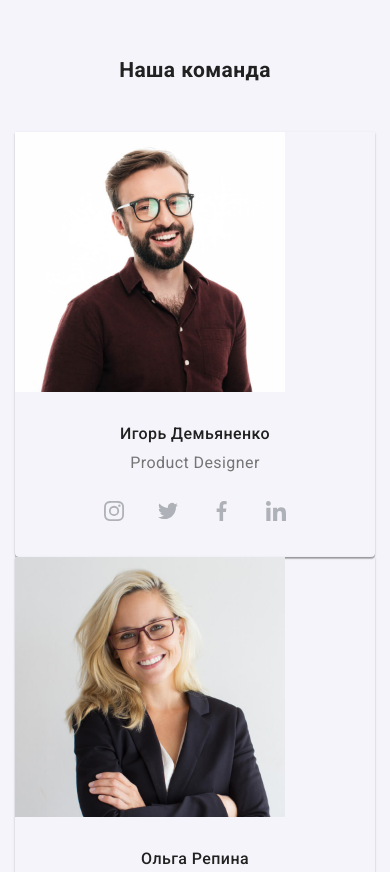
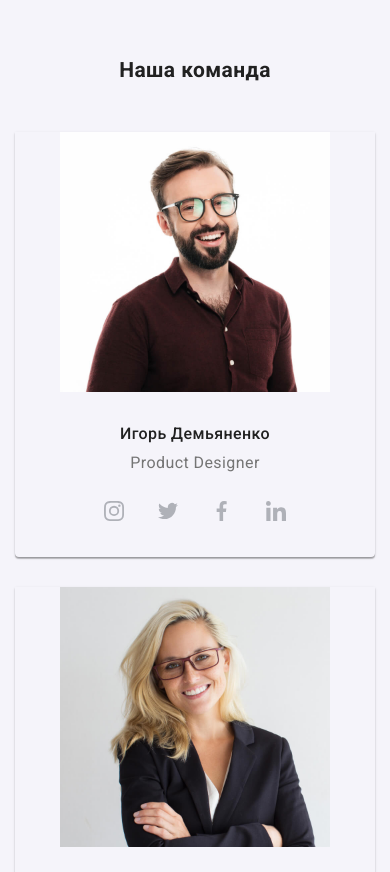
Before and after one commit to AntonVladychenko/goit-markup-hw-08, a plain HTML site: page index.html in a window 390 px wide. Shown: the part 1700-2572 px from the top of the page. Drawn offline with Linux system fonts and the light colour scheme.

Commit message:
изменения в нашей команде

```diff
--- a/sass/layout/layout-main/_us-team.scss
+++ b/sass/layout/layout-main/_us-team.scss
@@ -59,8 +59,11 @@
     0px 1px 3px rgba(0, 0, 0, 0.12);
   border-radius: 0px 0px 4px 4px;
 
-  @media screen and (min-width: 480px) {
+  @media screen and (max-width: 767px) {
     text-align: center;
+    &:not(:last-child) {
+      margin-bottom: 30px;
+    }
   }
   @media screen and (min-width: 768px) {
     width: calc((100% - 30px) / 2);
```
Also changed, not shown: css/main.css, css/main.min.css, 2 other files.
